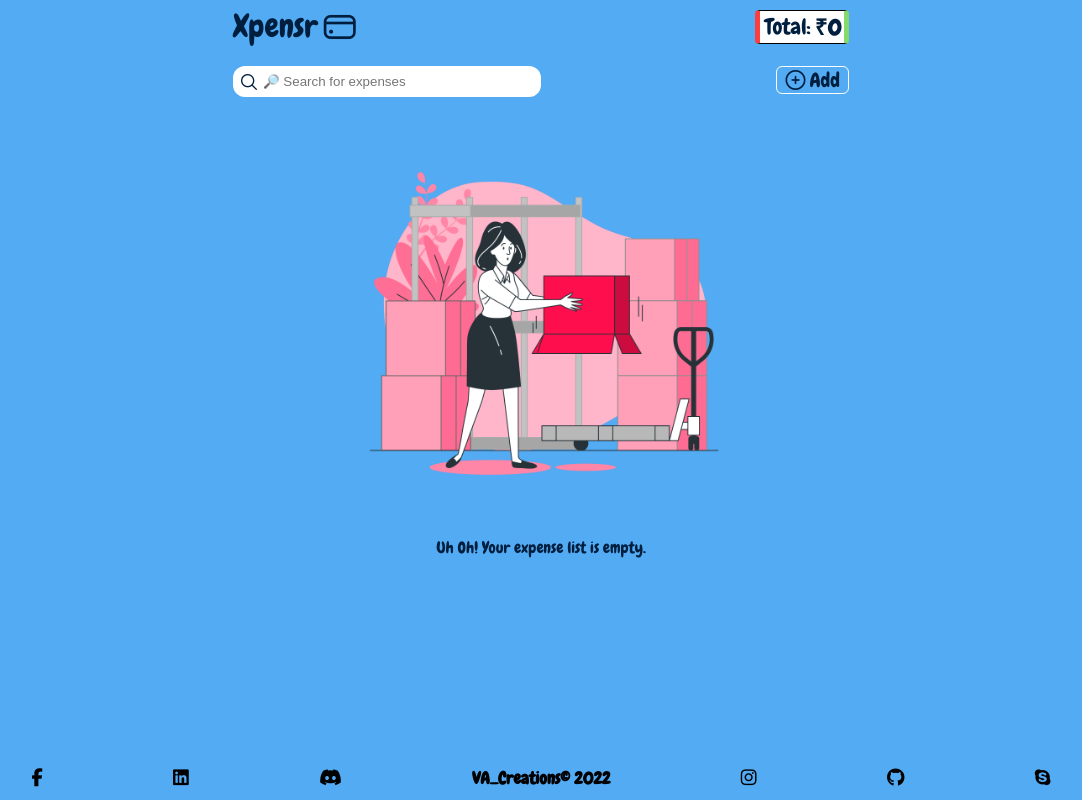
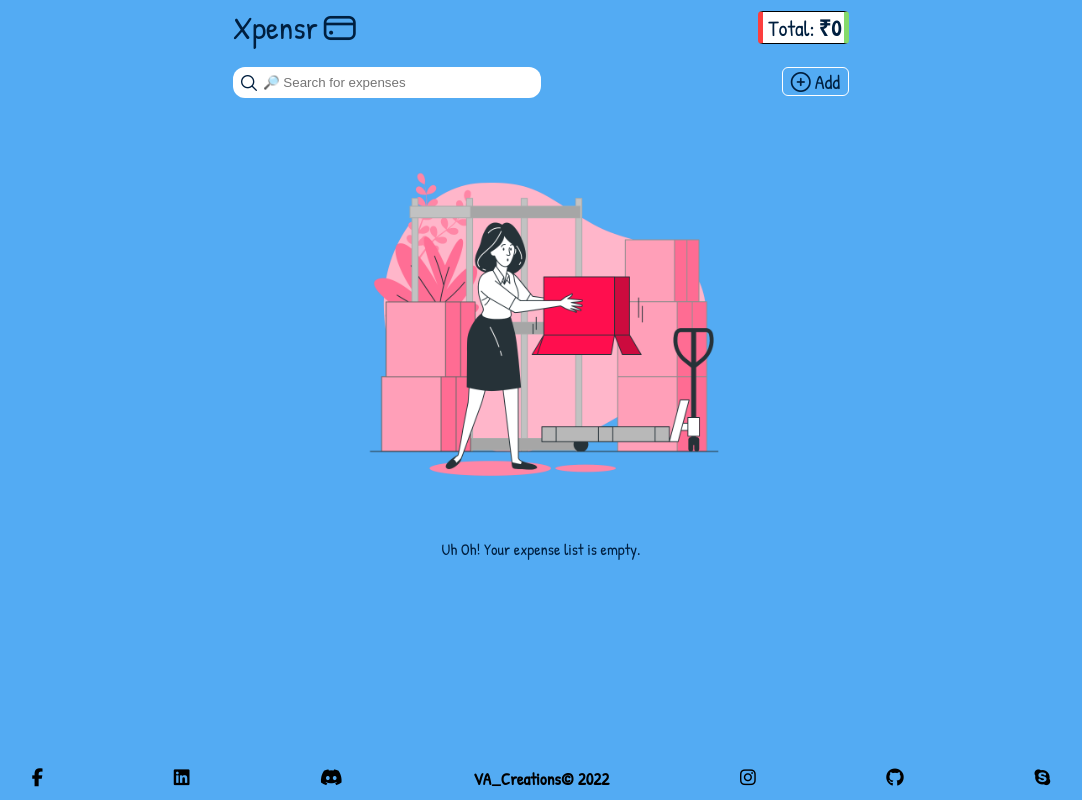
Before and after one commit to VA-C-2K/Xpenser, a React (Create React App) app: page / in a window 1280 px wide. Shown: the whole page, without its empty margins (99-1181 px from the left). Built offline with nearby package versions, Linux system fonts and the light colour scheme; the HTML template or start-up script is replaced by a standard one.

Commit message:
Change in Font and footer

```diff
--- a/public/index.html
+++ b/public/index.html
@@ -18,10 +18,9 @@
     <meta name="theme-color" content="#ffffff">
     <link rel="manifest" href="%PUBLIC_URL%/manifest.json" />
     <link rel="preconnect" href="https://fonts.googleapis.com" />
-    <link rel="preconnect" href="https://fonts.gstatic.com" crossorigin />
     <link rel="preconnect" href="https://fonts.googleapis.com">
     <link rel="preconnect" href="https://fonts.gstatic.com" crossorigin>
-    <link href="https://fonts.googleapis.com/css2?family=Chewy&display=swap" rel="stylesheet">
+    <link href="https://fonts.googleapis.com/css2?family=Patrick+Hand&display=swap" rel="stylesheet">
     <script src="https://kit.fontawesome.com/c5bdeeef5f.js" crossorigin="anonymous"></script>
 
     <link
--- a/src/index.css
+++ b/src/index.css
@@ -1,6 +1,6 @@
 body {
   margin: 0;
-  font-family: 'Chewy', cursive;
+  font-family: 'Patrick Hand', cursive;
   -webkit-font-smoothing: antialiased;
   -moz-osx-font-smoothing: grayscale;
   background-color: #53abf3;
```
